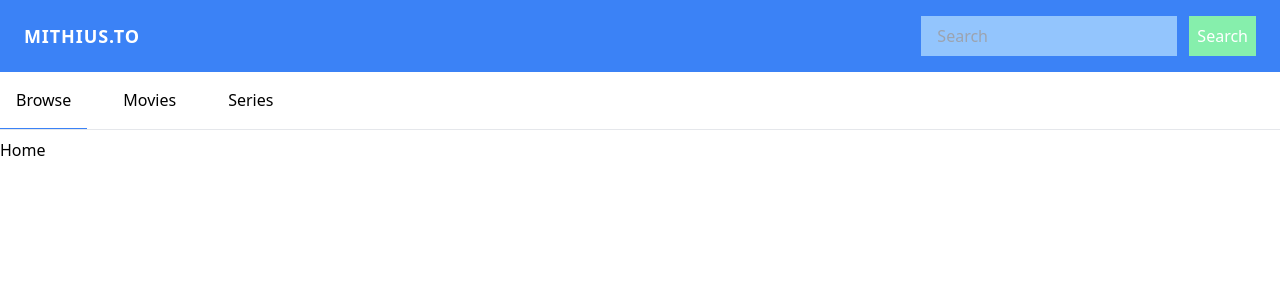
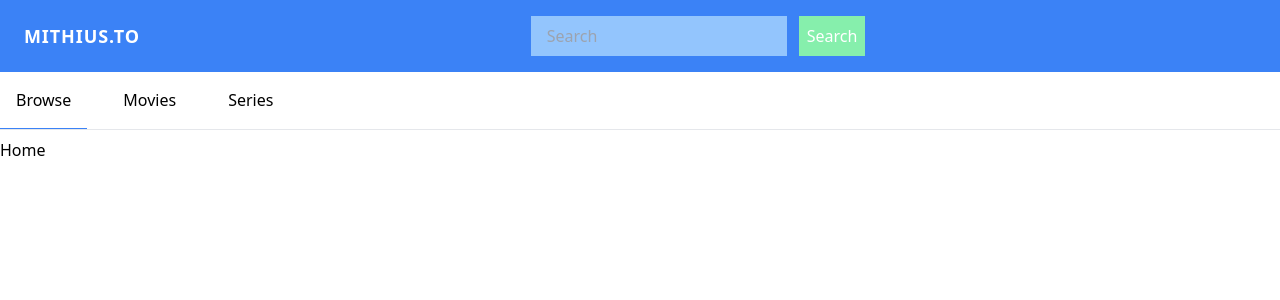
Before and after one commit to lilmithi/Mithius.to, a Flask app: page / in a window 1280 px wide. Shown: the top 300 px of the page. Run offline with Flask 2, Linux system fonts and the light colour scheme.

Commit message:
style:Add responsiveness to search bar

```diff
--- a/app/static/src/output.css
+++ b/app/static/src/output.css
@@ -690,3 +690,13 @@ video {
     padding-right: 1.5rem;
   }
 }
+
+@media (min-width: 1024px) {
+  .lg\:flex-1 {
+    flex: 1 1 0%;
+  }
+
+  .lg\:place-content-center {
+    place-content: center;
+  }
+}
--- a/app/templates/base.html
+++ b/app/templates/base.html
@@ -18,7 +18,7 @@
         <a href="/" class="text-lg font-bold uppercase tracking-wider"
           >Mithius.to</a
         >
-        <form class="flex gap-3 items-center">
+        <form class="flex lg:place-content-center lg:flex-1 gap-3 items-center">
           <input
             type="text"
             placeholder="Search"
```
